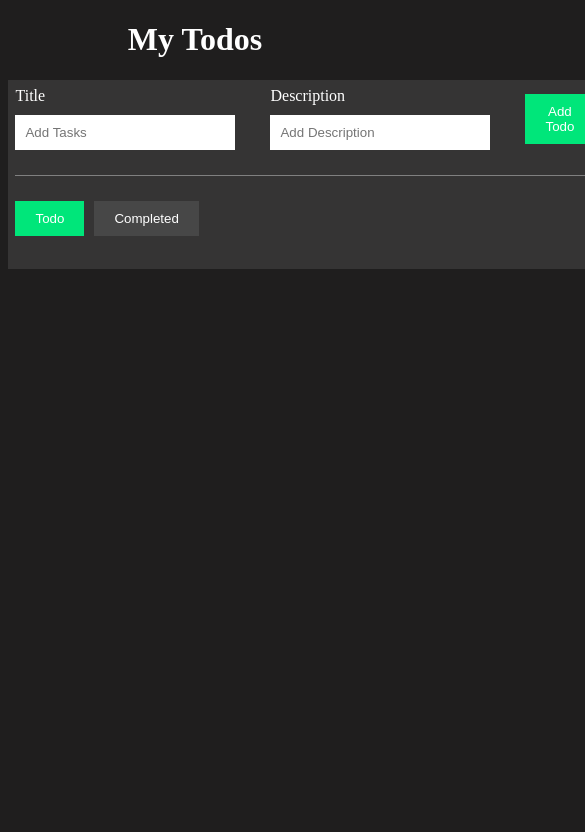
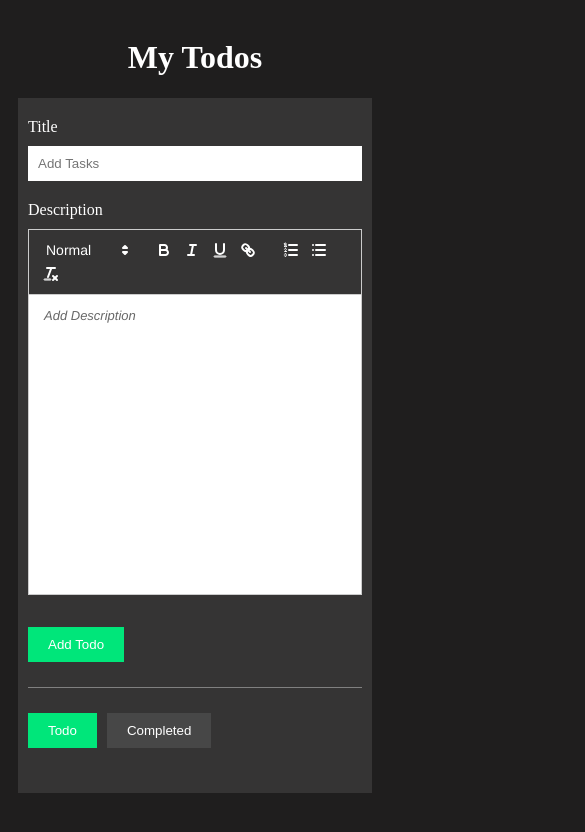
Before and after one commit to TheDarkLady/react-todo-app, a React (Vite) app: page / in a window 390 px wide. Shown: the top 832 px of the page, 585 px wide, since content can reach past the window. Built offline with nearby package versions, Linux system fonts and the light colour scheme.

Commit message:
responsive is done

```diff
--- a/package.json
+++ b/package.json
@@ -15,7 +15,8 @@
   "dependencies": {
     "react": "^18.3.1",
     "react-dom": "^18.3.1",
-    "react-icons": "^5.3.0"
+    "react-icons": "^5.3.0",
+    "react-quill": "^2.0.0"
   },
   "devDependencies": {
     "@eslint/js": "^9.9.0",
--- a/src/App.css
+++ b/src/App.css
@@ -7,7 +7,9 @@ body{
 h1{
     text-align: center;
 }
-
+.App{
+    padding: 10px;
+}
 .todo-wrapper{
     background-color: #353434;
     padding: 2%;
@@ -16,18 +18,19 @@ h1{
 }
 .todo-input{
     display: flex;
-    align-items: center;
-    justify-content: center;
+    align-items: flex-start;
+    justify-content: flex-start;
     border-bottom: 1px solid gray;
     padding-bottom: 25px;
     margin-bottom:25px ;
-    gap: 10px;
+    gap: 20px;
+    height: 250px;
 }
 .todo-input-item{
     display: flex;
     flex-direction: column;
     align-items: flex-start;
-    margin-right: 25px;
+    /* margin-right: 25px; */
     row-gap: 10px;
 }
 .todo-input-item label{
@@ -43,6 +46,9 @@ h1{
     border: 2px solid rgb(0, 230, 122);
     outline: none;
 }
+.quill{
+    height: 150px;
+}
 .primary-btn{
     padding: 10px 20px;
     background-color: rgb(0, 230, 122);
@@ -50,6 +56,7 @@ h1{
     border: none;
     border-radius: 0px;
     cursor: pointer;
+    margin-top: 28px;
 }
 .primary-btn:hover{
     background-color: rgb(8, 184, 87);
@@ -114,6 +121,7 @@ h1{
 .icon{
     font-size: 35px;
     cursor: pointer;
+    margin-left: 10px;
 
 }
 .icon:hover{
@@ -129,3 +137,53 @@ h1{
 .check-icon:hover{
     color: rgb(8, 184, 87);
 }
+/* Toolbar buttons */
+.ql-toolbar .ql-picker,
+.ql-toolbar button svg, .ql-snow .ql-stroke{
+  color: #fff ;
+  stroke:  #fff ;
+}
+
+/* Toolbar button hover and active states */
+.ql-toolbar .ql-picker,
+.ql-toolbar button:hover,
+.ql-toolbar button.ql-active {
+  color: #fff ;
+  /* background-color: rgb(71, 71, 71) !important; */
+}
+
+/* Typing area background */
+.ql-container {
+  background-color: white;
+}
+
+/* Set default text color to ensure visibility on white background */
+.ql-editor {
+  color: black;
+}
+
+@media only screen and (max-width: 767px) {
+    .todo-wrapper{
+        /* width: 100%; */
+        padding: 20px 10px;
+    }
+
+    .todo-input{
+        flex-direction: column;
+        align-items: flex-start;
+        row-gap: 20px;
+        flex-wrap: wrap;
+        height: auto;
+    }
+    .todo-input-item{
+        margin-right: 0;
+        width: 100%;
+    }
+    .todo-input-item input{
+        width: -webkit-fill-available;
+    }
+    .quill{
+        height: 300px;
+        margin-bottom: 50px;
+    }
+}
--- a/src/App.jsx
+++ b/src/App.jsx
@@ -1,14 +1,18 @@
 import { useEffect, useState } from "react";
+import ReactQuill from "react-quill";
+import "react-quill/dist/quill.snow.css";
 import "./App.css";
 import { MdOutlineDelete } from "react-icons/md";
 import { BsCheckLg } from "react-icons/bs";
+import { FaEdit } from "react-icons/fa";
 
 function App() {
   const [isCompleteScreen, setCompleteScreen] = useState(false);
   const [allTodos, setAllTodos] = useState([]);
   const [newTitle, setNewTitle] = useState("");
-  const [newDescription, setNewDescription] = useState("");
+  const [newDescription, setNewDescription] = useState(""); // This will be used with ReactQuill
   const [completedTodo, setCompletedTodo] = useState([]);
+  const [editIndex, setEditIndex] = useState(null);
 
   function handleAddTodo() {
     if (newTitle.trim() === "" || newDescription.trim() === "") {
@@ -16,18 +20,34 @@ function App() {
       return;
     }
 
-    let newTodoItem = {
-      title: newTitle,
-      description: newDescription,
-    };
+    let updatedTodoArr = [...allTodos];
+
+    if (editIndex !== null) {
+      // Edit existing todo
+      updatedTodoArr[editIndex] = {
+        title: newTitle,
+        description: newDescription,
+      };
+      setEditIndex(null); // Reset edit index after editing
+    } else {
+      // Add new todo
+      let newTodoItem = {
+        title: newTitle,
+        description: newDescription,
+      };
+      updatedTodoArr.push(newTodoItem);
+    }
 
     setNewTitle("");
     setNewDescription("");
-
-    let updatedTodoArr = [...allTodos];
-    updatedTodoArr.push(newTodoItem);
     setAllTodos(updatedTodoArr);
     localStorage.setItem("todoList", JSON.stringify(updatedTodoArr));
+  }
+
+  function handleEdit(index) {
+    setEditIndex(index);
+    setNewTitle(allTodos[index].title);
+    setNewDescription(allTodos[index].description);
   }
 
   function handleDeleteTodo(index) {
@@ -35,6 +55,11 @@ function App() {
     reduceTodo.splice(index, 1);
     localStorage.setItem("todoList", JSON.stringify(reduceTodo));
     setAllTodos(reduceTodo);
+    if (index === editIndex) {
+      setEditIndex(null); // Reset edit index if the item being edited is deleted
+      setNewTitle("");
+      setNewDescription("");
+    }
   }
 
   function handleComplete(index) {
@@ -96,11 +121,9 @@ function App() {
             </div>
             <div className="todo-input-item">
               <label htmlFor="todo">Description</label>
-              <input
-                type="text"
+              <ReactQuill
                 value={newDescription}
-                onChange={(e) => setNewDescription(e.target.value)}
-                id="todoDesc"
+                onChange={setNewDescription}
                 placeholder="Add Description"
               />
             </div>
@@ -110,7 +133,7 @@ function App() {
                 className="primary-btn"
                 onClick={handleAddTodo}
               >
-                Add Todo
+                {editIndex !== null ? "Update Todo" : "Add Todo"}
               </button>
             </div>
           </div>
@@ -135,9 +158,17 @@ function App() {
                   <div className="todo-list-item" key={index}>
                     <div>
                       <h3>{item.title}</h3>
-                      <p>{item.description}</p>
+                      <p
+                        dangerouslySetInnerHTML={{
+                          __html: item.description,
+                        }}
+                      ></p>
                     </div>
                     <div>
+                      <FaEdit
+                        className="check-icon"
+                        onClick={() => handleEdit(index)}
+                      />
                       <MdOutlineDelete
                         className="icon"
                         onClick={() => handleDeleteTodo(index)}
@@ -158,7 +189,11 @@ function App() {
                   <div className="todo-list-item" key={index}>
                     <div>
                       <h3>{item.title}</h3>
-                      <p>{item.description}</p>
+                      <p
+                        dangerouslySetInnerHTML={{
+                          __html: item.description,
+                        }}
+                      ></p>
                       <p>
                         <small>Completed on: {item.completedOn}</small>
                       </p>
```
Also changed, not shown: 6 other files (tests, documents, lock files or other folders).
